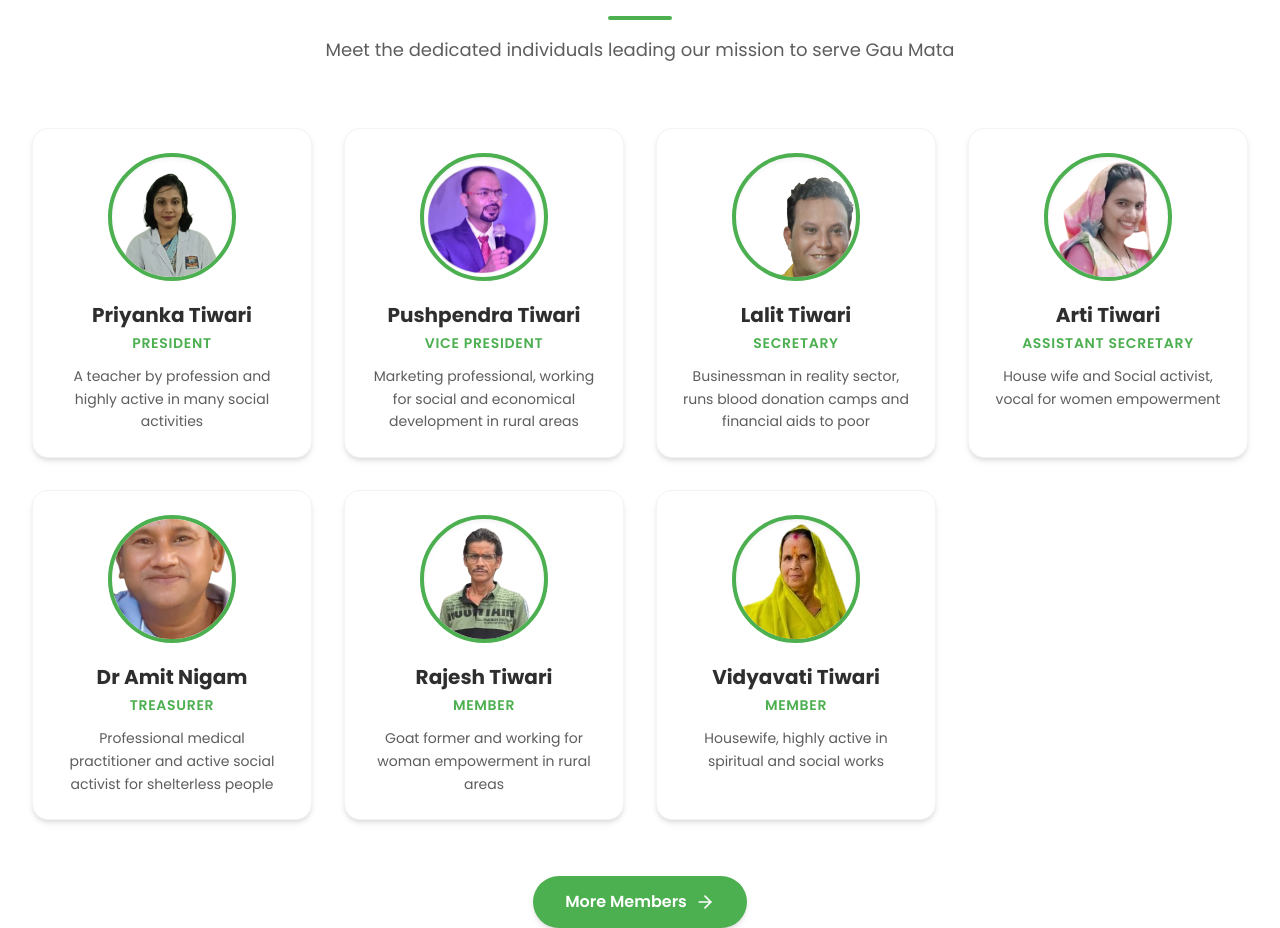
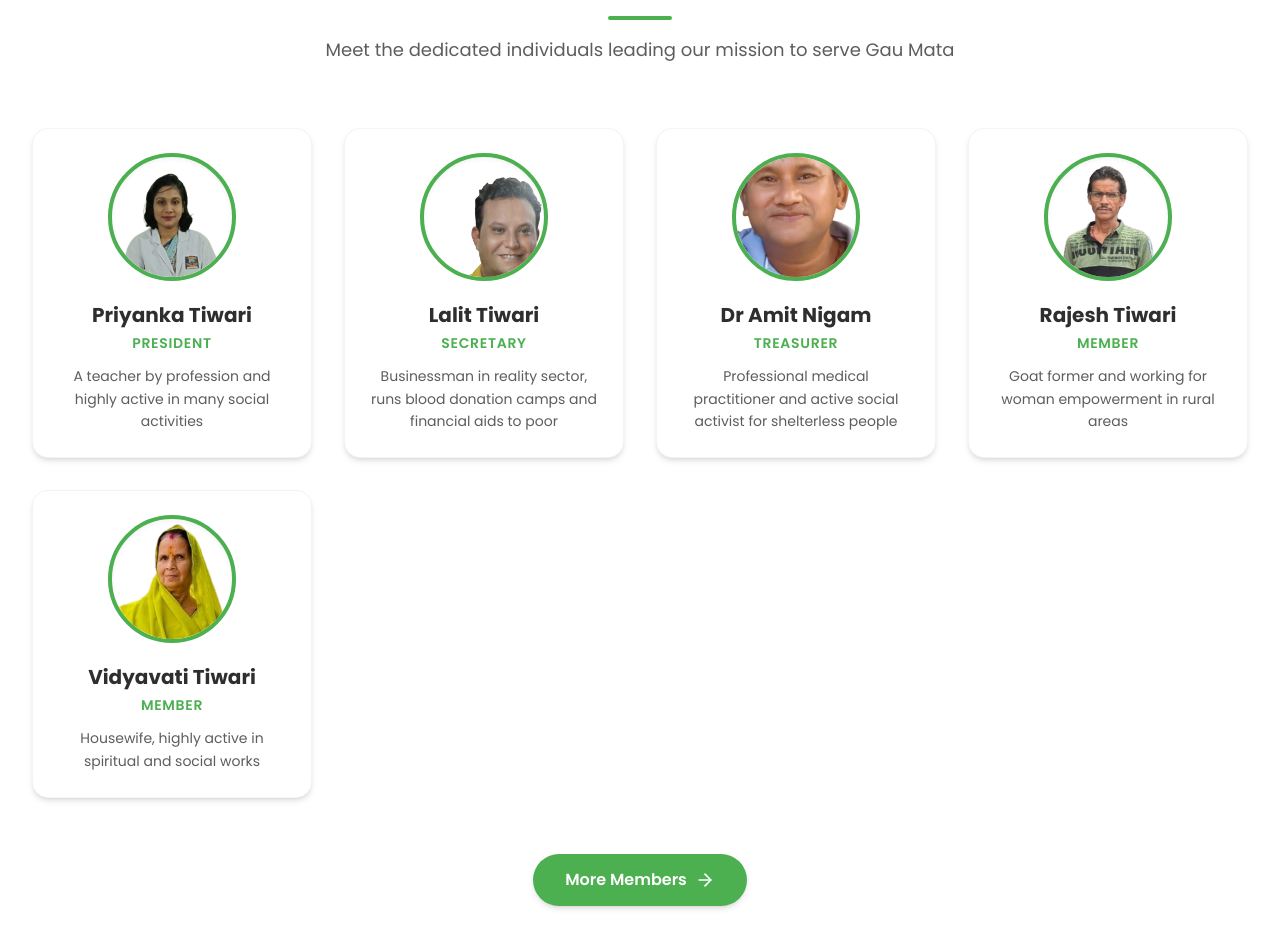
Before and after one commit to premadhu-gau-seva/Premadhu.org, a Next.js app: page / in a window 1280 px wide. Shown: the part 5560-6488 px from the top of the page. Built offline with nearby package versions, Linux system fonts and the light colour scheme; no server answers.

Commit message:
Remove Vice President and Assistant Secretary from Core Team

```diff
--- a/components/Team.tsx
+++ b/components/Team.tsx
@@ -11,22 +11,10 @@ export default function Team() {
       image: "/Priyanka.jpeg",
     },
     {
-      name: "Pushpendra Tiwari",
-      role: "Vice President",
-      bio: "Marketing professional, working for social and economical development in rural areas",
-      image: "/Pushpendra.jpeg",
-    },
-    {
       name: "Lalit Tiwari",
       role: "Secretary",
       bio: "Businessman in reality sector, runs blood donation camps and financial aids to poor",
       image: "/Lalit.jpeg",
-    },
-    {
-      name: "Arti Tiwari",
-      role: "Assistant Secretary",
-      bio: "House wife and Social activist, vocal for women empowerment",
-      image: "/Arti.jpeg",
     },
     {
       name: "Dr Amit Nigam",
```
